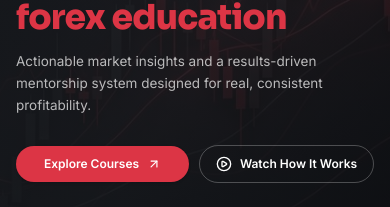
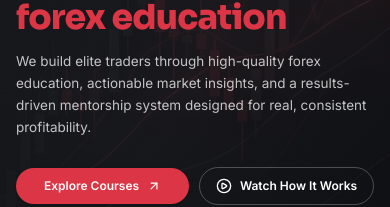
Before and after one commit to tamunotonye67/GamatFX, a React (Vite) app: page / in a window 390 px wide. Shown: the part 292-499 px from the top of the page. Built offline with nearby package versions, Linux system fonts and the light colour scheme; no server answers; the database is empty.

Commit message:
Restore exact post-hero text wording with reduced mobile font size

```diff
--- a/src/components/Hero.tsx
+++ b/src/components/Hero.tsx
@@ -79,12 +79,9 @@ export default function Hero() {
                 Build elite traders through{" "}
                 <span className="text-brand">high-quality forex education</span>
               </h1>
-              <p className="mt-3.5 sm:mt-6 max-w-xl text-[13.5px] leading-relaxed text-white/70 sm:text-lg sm:text-white/75">
-                <span className="hidden sm:inline">
-                  We build elite traders through high-quality forex education,{" "}
-                </span>
-                <span className="capitalize sm:normal-case">actionable</span> market
-                insights and a results-driven mentorship system designed for real,
+              <p className="mt-3.5 sm:mt-6 max-w-xl text-[13.5px] leading-relaxed text-white/75 sm:text-lg">
+                We build elite traders through high-quality forex education, actionable
+                market insights, and a results-driven mentorship system designed for real,
                 consistent profitability.
               </p>
 
```
